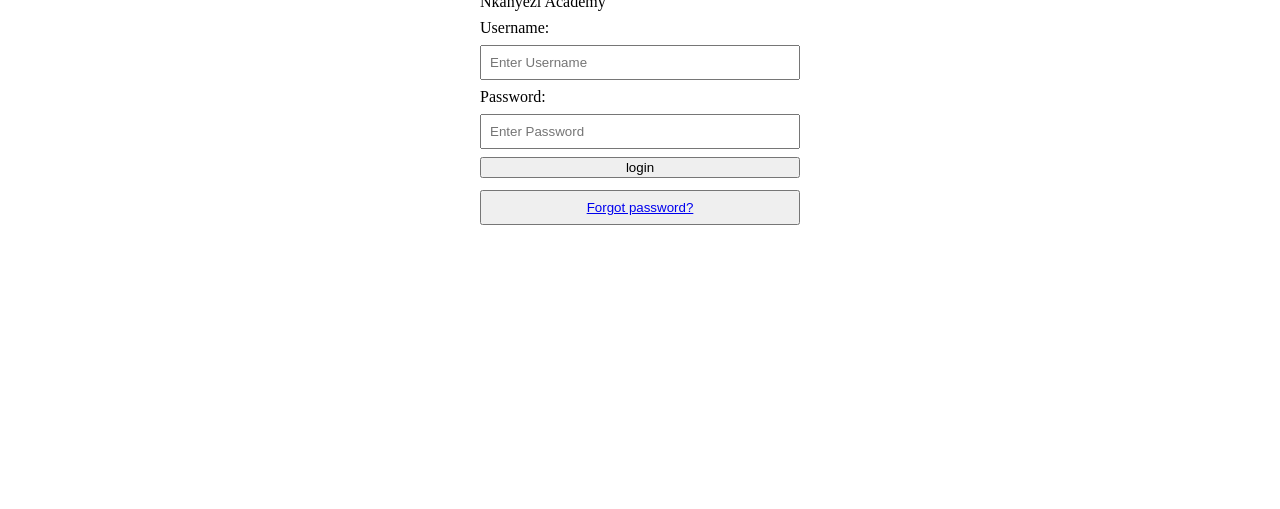
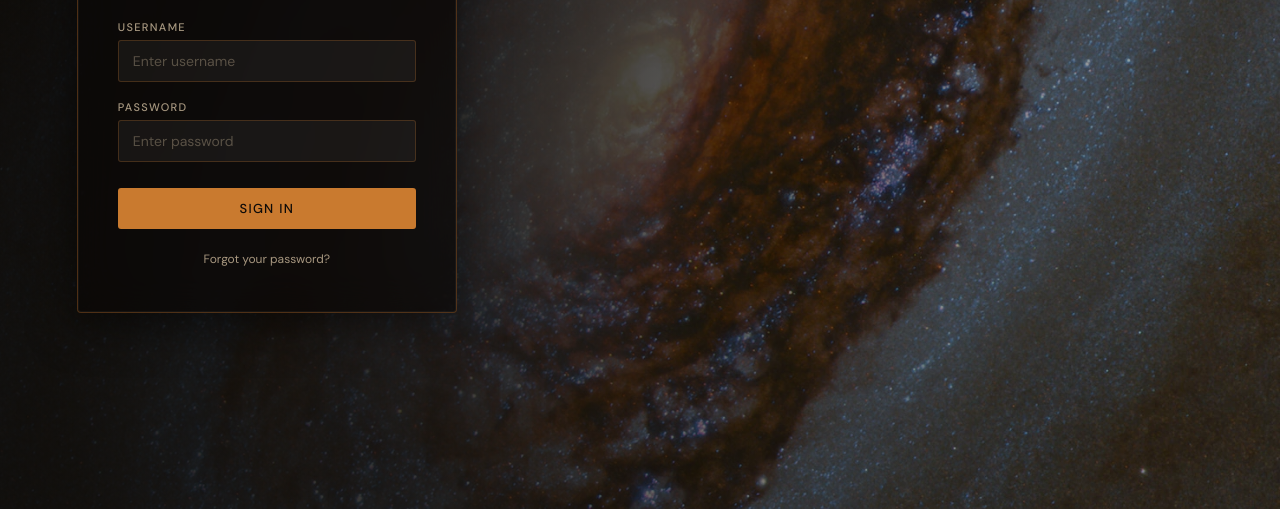
Before and after one commit to mbambom15/LMS_prototyping, a website: page public/login.html in a window 1280 px wide. Shown: the part 291-800 px from the top of the page. Drawn offline with nearby package versions, Linux system fonts and the light colour scheme.

Commit message:
login design

```diff
--- a/public/login.html
+++ b/public/login.html
@@ -3,72 +3,220 @@
 <head>
     <meta charset="UTF-8">
     <meta name="viewport" content="width=device-width, initial-scale=1.0">
-    <title>Login</title>
+    <title>Nkanyezi Academy — Login</title>
+    <link href="https://fonts.googleapis.com/css2?family=Cormorant+Garamond:wght@400;600&family=DM+Sans:wght@300;400;500&display=swap" rel="stylesheet">
     <style>
-        body {
-            display: flex;
-            justify-content: center;
-            align-items: center;
-            min-height: 100vh;
-            margin: 0;
+        *, *::before, *::after { box-sizing: border-box; margin: 0; padding: 0; }
+
+        :root {
+            --amber:   #c97a2f;
+            --amber-lt: #e8a95a;
+            --dark:    #0d0b09;
+            --card-bg: rgba(10, 8, 6, 0.72);
+            --border:  rgba(201, 122, 47, 0.35);
+            --text:    #f0ece6;
+            --muted:   #a89880;
         }
 
-        form {
+        html, body {
+            height: 100%;
+        }
+
+        body {
+            font-family: 'DM Sans', sans-serif;
+            background: var(--dark);
+            min-height: 100vh;
+            display: flex;
+            align-items: stretch;
+        }
+
+
+        .bg {
+            position: fixed;
+            inset: 0;
+            background-image: url('background.webp');
+            background-size: cover;
+            background-position: center right;
+            z-index: 0;
+        }
+        .bg::after {
+            content: '';
+            position: absolute;
+            inset: 0;
+            background: linear-gradient(
+                105deg,
+                rgba(10,8,6,0.92) 0%,
+                rgba(10,8,6,0.80) 42%,
+                rgba(10,8,6,0.18) 100%
+            );
+        }
+
+
+        .page {
+            position: relative;
+            z-index: 1;
+            display: flex;
+            align-items: center;
+            width: 100%;
+            padding: 40px 6vw;
+        }
+
+
+        .card {
+            width: 100%;
+            max-width: 380px;
+            background: var(--card-bg);
+            border: 1px solid var(--border);
+            border-radius: 4px;
+            padding: 48px 40px 44px;
+            backdrop-filter: blur(18px);
+            -webkit-backdrop-filter: blur(18px);
+            box-shadow: 0 8px 48px rgba(0,0,0,0.55), 0 0 0 1px rgba(255,255,255,0.04) inset;
+            animation: fadeUp 0.55s cubic-bezier(.22,.68,0,1.2) both;
+        }
+
+        @keyframes fadeUp {
+            from { opacity: 0; transform: translateY(24px); }
+            to   { opacity: 1; transform: translateY(0); }
+        }
+
+
+        .brand {
+            margin-bottom: 36px;
+        }
+        .brand-label {
+            font-size: 10px;
+            letter-spacing: 0.22em;
+            text-transform: uppercase;
+            color: var(--amber);
+            font-family: 'DM Sans', sans-serif;
+            font-weight: 500;
+            margin-bottom: 6px;
+        }
+        .brand-name {
+            font-family: 'Cormorant Garamond', serif;
+            font-size: 26px;
+            font-weight: 600;
+            color: var(--text);
+            line-height: 1.15;
+        }
+
+
+        .form-group {
             display: flex;
             flex-direction: column;
-            gap: 12px;
-            width: 100%;
-            max-width: 320px;
-        }
-
-        .container {
-            display: flex;
-            flex-direction: column;
-            gap: 8px;
+            gap: 6px;
+            margin-bottom: 18px;
         }
 
         label {
-            display: block;
+            font-size: 11px;
+            letter-spacing: 0.12em;
+            text-transform: uppercase;
+            color: var(--muted);
+            font-weight: 500;
         }
 
         input[type="text"],
         input[type="password"] {
             width: 100%;
-            box-sizing: border-box;
-            padding: 8px;
+            padding: 11px 14px;
+            background: rgba(255,255,255,0.05);
+            border: 1px solid rgba(201,122,47,0.25);
+            border-radius: 3px;
+            color: var(--text);
+            font-family: 'DM Sans', sans-serif;
+            font-size: 14px;
+            outline: none;
+            transition: border-color 0.2s, background 0.2s;
+        }
+        input[type="text"]::placeholder,
+        input[type="password"]::placeholder {
+            color: rgba(168,152,128,0.45);
+        }
+        input[type="text"]:focus,
+        input[type="password"]:focus {
+            border-color: var(--amber);
+            background: rgba(255,255,255,0.08);
         }
 
-        input[type="button"] {
+        .btn-login {
             width: 100%;
-            padding: 8px;
+            padding: 12px;
+            margin-top: 8px;
+            background: var(--amber);
+            border: none;
+            border-radius: 3px;
+            color: #0d0b09;
+            font-family: 'DM Sans', sans-serif;
+            font-size: 13px;
+            font-weight: 500;
+            letter-spacing: 0.1em;
+            text-transform: uppercase;
             cursor: pointer;
+            transition: background 0.2s, transform 0.1s;
         }
+        .btn-login:hover  { background: var(--amber-lt); }
+        .btn-login:active { transform: scale(0.99); }
 
-        button {
-            width: 100%;
-            padding: 8px;
-            cursor: pointer;
+        .forgot {
+            margin-top: 18px;
+            text-align: center;
+        }
+        .forgot a {
+            font-size: 12px;
+            color: var(--muted);
+            text-decoration: none;
+            transition: color 0.2s;
+        }
+        .forgot a:hover { color: var(--amber-lt); }
+
+
+        @media (max-width: 600px) {
+            .page {
+                justify-content: center;
+                padding: 24px 20px;
+                align-items: center;
+                min-height: 100vh;
+            }
+            .bg::after {
+                background: rgba(10,8,6,0.82);
+            }
+            .card {
+                padding: 36px 28px 32px;
+            }
         }
     </style>
 </head>
 <body>
-    <form action="/login" method="POST">
-        <div class="container">
-            <label>Nkanyezi Academy</label>
 
-            <label for="uname">Username:</label>
-            <input type="text" placeholder="Enter Username" name="uname" required>
+    <div class="bg"></div>
 
-            <label for="psw">Password:</label>
-            <input type="password" placeholder="Enter Password" name="psw" required>
+    <div class="page">
+        <div class="card">
+            <header class="brand">
+                <h1 class="brand-name">Nkanyezi Academy</h1>
+            </header>
 
-            <input type="submit" value="login"/>   <!-- changed from button to submit -->
+            <form action="/login" method="POST">
+                <div class="form-group">
+                    <label for="uname">Username</label>
+                    <input type="text" id="uname" name="uname" placeholder="Enter username" required>
+                </div>
+
+                <div class="form-group">
+                    <label for="psw">Password</label>
+                    <input type="password" id="psw" name="psw" placeholder="Enter password" required>
+                </div>
+
+                <button type="submit" class="btn-login">Sign In</button>
+
+                <div class="forgot">
+                    <a href="/forgot-password">Forgot your password?</a>
+                </div>
+            </form>
         </div>
+    </div>
 
-        <div class="container">
-            <button type="button"><a href="/forgot-password">Forgot password?</a></button>
-        </div>
-    </form>
 </body>
-
 </html>
```
Also changed, not shown: public/assessor/adashboard.html (added, +11 -0 lines), public/facilitator/fdashboard.html (added, +11 -0 lines), public/background.webp (added).
